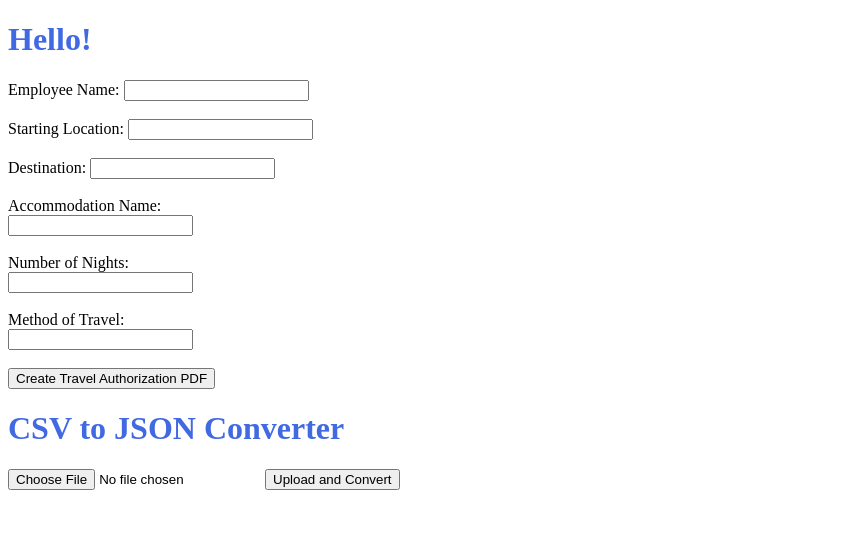
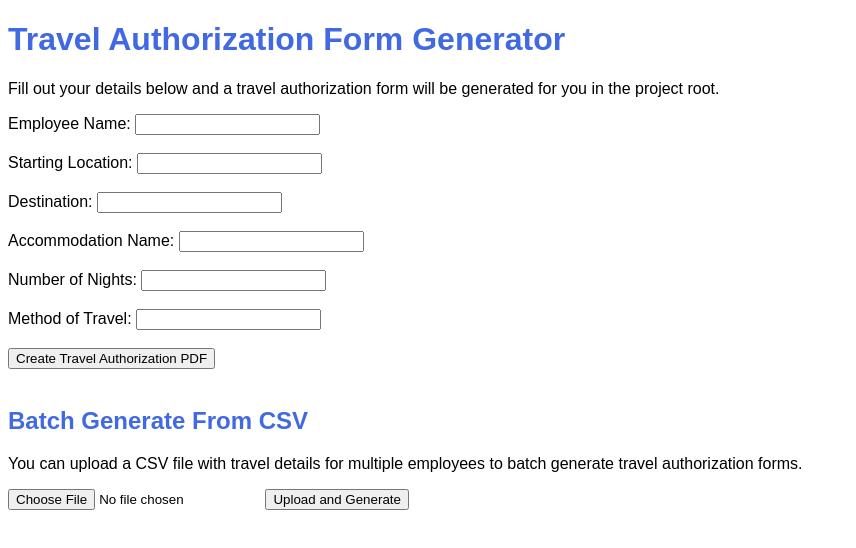
Before and after one commit to bcgov/travel-auth-generator, a website with bundled scripts: page index.html in a window 1280 px wide. Shown: the whole page, without its empty margins (0-856 px from the left). Built offline with nearby package versions, Linux system fonts and the light colour scheme.

Commit message:
some polish; update readme

```diff
--- a/index.html
+++ b/index.html
@@ -8,9 +8,8 @@
   <title>Document</title>
 </head>
 <body>
-  <h1>Hello!</h1>
-</body>
-<body>
+  <h1>Travel Authorization Form Generator</h1>
+  <p>Fill out your details below and a travel authorization form will be generated for you in the project root.</p>
   <form action="/submit-traveler-data" method="post">
     <label for="employeeName">Employee Name:</label>
     <input type="text" id="employeeName" name="employeeName"><br><br>
@@ -21,23 +20,24 @@
     <label for="destination">Destination:</label>
     <input type="text" id="destination" name="destination"><br><br>
 
-    <label for="accommodationName">Accommodation Name:</label><br>
+    <label for="accommodationName">Accommodation Name:</label>
     <input type="text" id="accommodationName" name="accommodationName"><br><br>
 
-    <label for="numberOfNights">Number of Nights:</label><br>
+    <label for="numberOfNights">Number of Nights:</label>
     <input type="text" id="numberOfNights" name="numberOfNights"><br><br>
 
-    <label for="methodOfTravel">Method of Travel:</label><br>
+    <label for="methodOfTravel">Method of Travel:</label>
     <input type="text" id="methodOfTravel" name="methodOfTravel"><br><br>
 
 
     <button type="submit">Create Travel Authorization PDF</button>
   </form>
-
-  <h1>CSV to JSON Converter</h1>
+  <br>
+  <h2>Batch Generate From CSV</h2>
+  <p>You can upload a CSV file with travel details for multiple employees to batch generate travel authorization forms.</p>
   <form id="upload-form" enctype="multipart/form-data">
     <input type="file" id="csv-file" name="csv-file" accept=".csv" required>
-    <button type="submit">Upload and Convert</button>
+    <button type="submit">Upload and Generate</button>
   </form>
 
   <script type="module" src="pdf.js"></script>
--- a/public/css/styles.css
+++ b/public/css/styles.css
@@ -1,3 +1,7 @@
-h1 {
+body {
+  font-family: Arial, Helvetica, sans-serif;
+}
+
+h1, h2 {
   color: royalblue;
 }
```
Also changed, not shown: package.json (+5 -2 lines), README.md, travel_auth_sample.csv (renamed from 01_travel_auth.csv), 2 other files.
